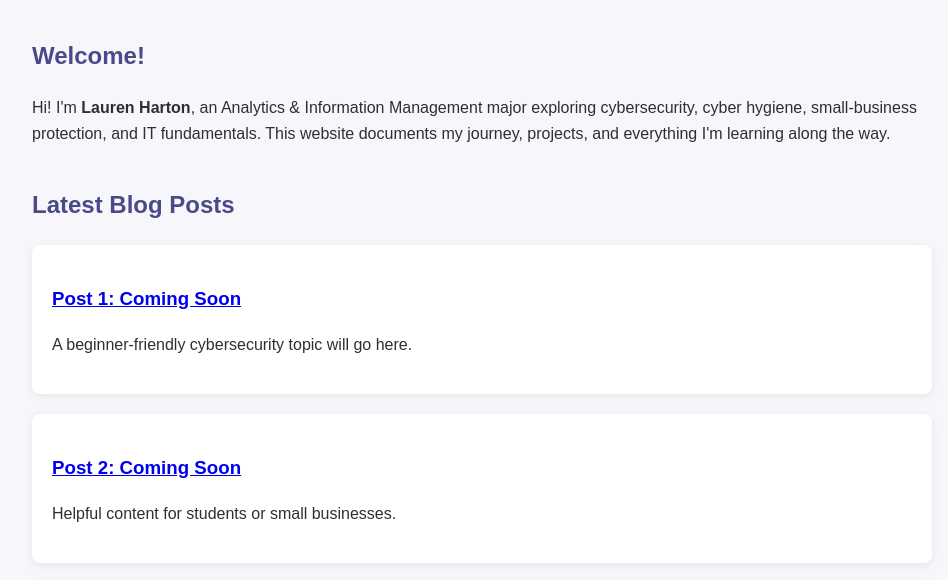
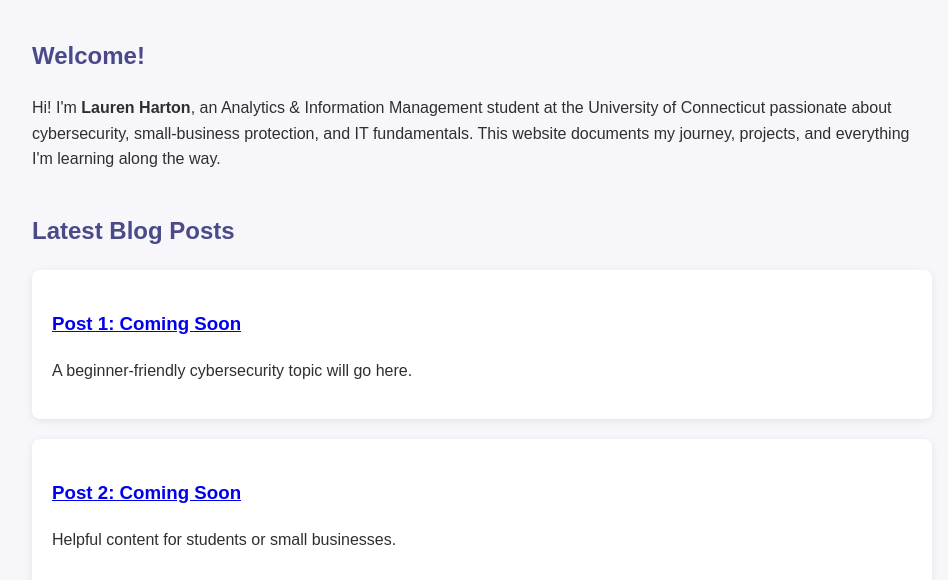
Before and after one commit to laurenharton/laurenharton.github.io, a plain HTML site: page index.html in a window 1280 px wide. Shown: the part 217-797 px from the top of the page, without its empty margins (158-1106 px from the left). Drawn offline with Linux system fonts and the light colour scheme.

Commit message:
Update index.html

```diff
--- a/index.html
+++ b/index.html
@@ -68,7 +68,7 @@
     </header>
 
     <h2>Welcome!</h2>
-    <p>Hi! I'm <strong>Lauren Harton</strong>, an Analytics & Information Management major exploring cybersecurity, cyber hygiene, small-business protection, and IT fundamentals.
+    <p>Hi! I'm <strong>Lauren Harton</strong>, an Analytics & Information Management student at the University of Connecticut passionate about cybersecurity, small-business protection, and IT fundamentals.
     This website documents my journey, projects, and everything I'm learning along the way.</p>
 
     <h2>Latest Blog Posts</h2>
```
